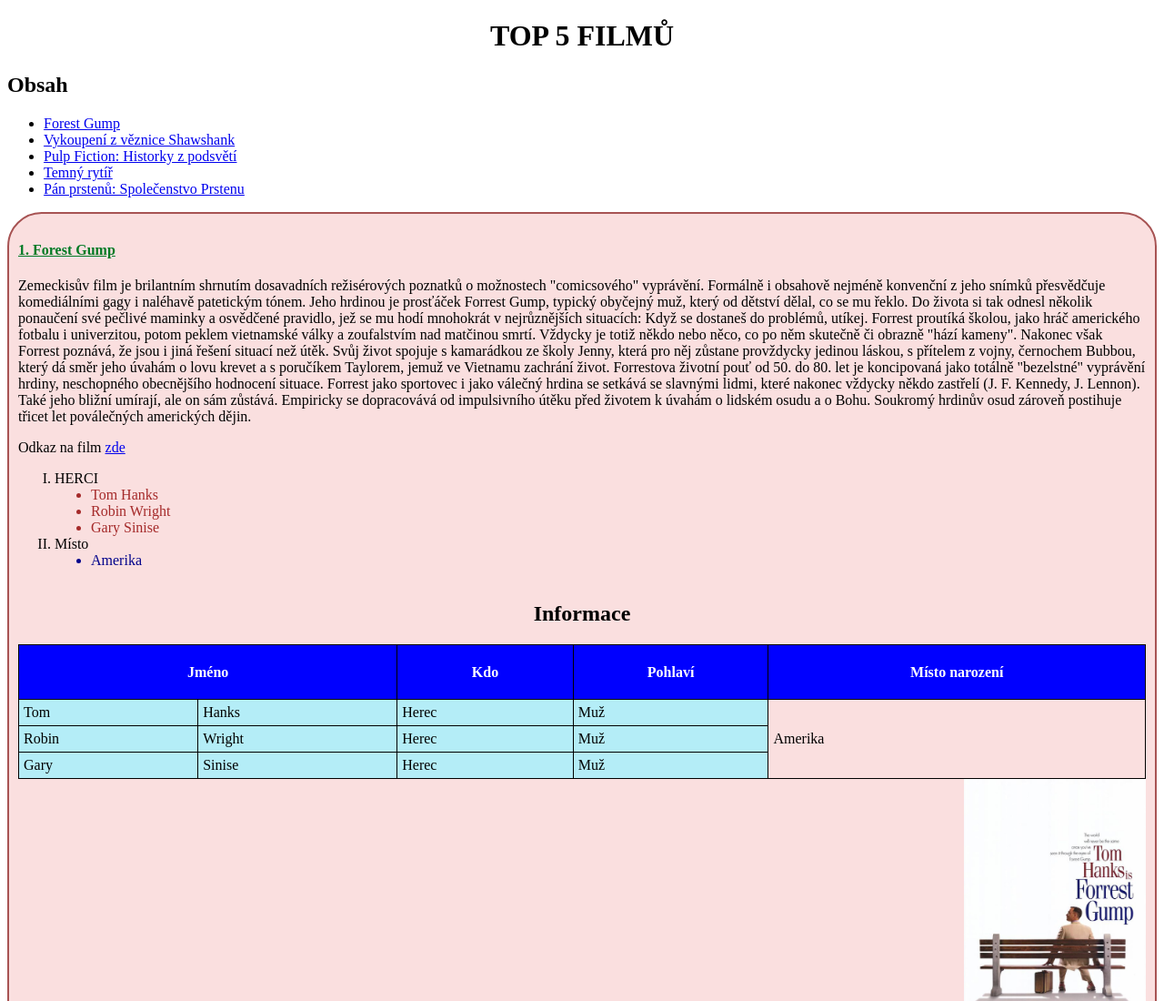
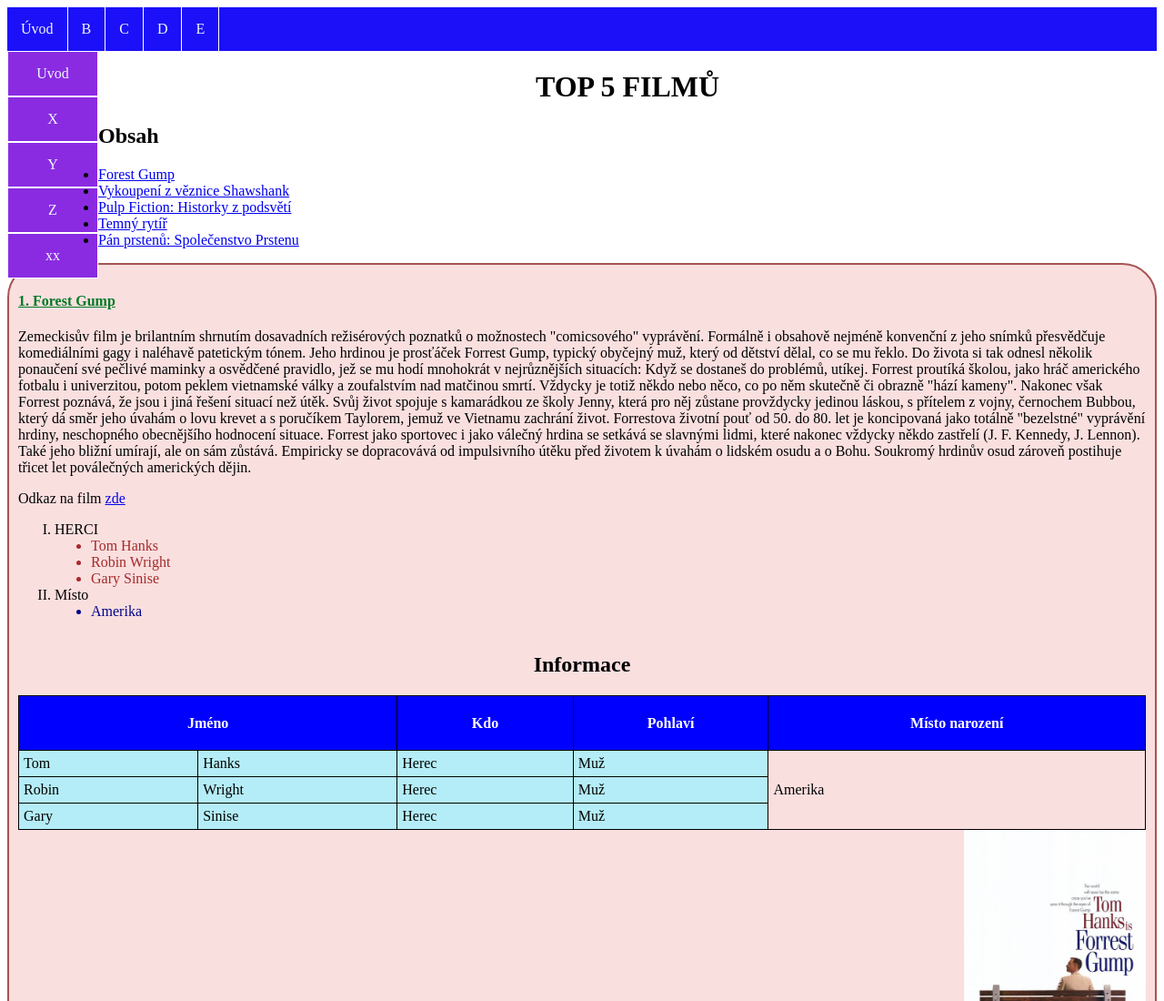
Before and after one commit to RikitikiZub/TEST, a plain HTML site: page index.html in a window 1280 px wide. Shown: the top 1100 px of the page at 91% size. Drawn offline with Linux system fonts and the light colour scheme.

Commit message:
Add files via upload

```diff
--- a/index.html
+++ b/index.html
@@ -9,7 +9,20 @@
     <title>TOP 5</title>
 </head>
 <body>
-
+   <ul id="topmenu">
+      <li><a href="uvod.html">Úvod</a></li>
+      <li><a href="">B</a></li>
+      <li><a href="">C</a></li>
+      <li><a href="">D</a></li>
+      <li><a href="">E</a></li>
+   </ul>
+   <div id="leftmenu">
+      <a href="">Uvod</a>
+      <a href="">X</a>
+      <a href="">Y</a>
+      <a href="">Z</a>
+      <a href="">xx</a>
+   </div>
  <h1 id="h1"> TOP 5 FILMŮ</h1>
  <h2>Obsah</h2>
  <div id="obsah">
--- a/styly.css
+++ b/styly.css
@@ -1,6 +1,47 @@
+#topmenu {
+    list-style-type: none;
+    margin: 0px;
+    padding: 0px;
+    background-color: rgb(28, 16, 248);
+    overflow: hidden;
+}
+#topmenu li {
+    float: left;
+}
+#topmenu a{
+    color: aliceblue;
+    text-decoration: none;
+    padding: 15px;
+    display: block;
+    border-right: 1px white solid;
+}
+#topmenu a:hover{
+    background-color: rgba(147, 205, 255, 0.705);
+    border: 3px white solid;
+    border-radius: 10px;
+}
+#leftmenu{
+    width: 100px;
+    background-color: blueviolet;
+    float: left;
+}
+#leftmenu a{
+    text-decoration: none;
+    color: aliceblue;
+    padding: 15px;
+    display: block;
+    text-align: center;
+    border: 1px white solid;
+}
+#leftmenu a:hover{
+    border-radius: 10px;
+    background-color: rgb(185, 111, 255);
+}
+
 #h1 {
     text-align: center;
 }
+
 
 #h3 {
     color: rgb(1, 122, 37);
```
Also changed, not shown: uvod.html (added, +12 -0 lines).
